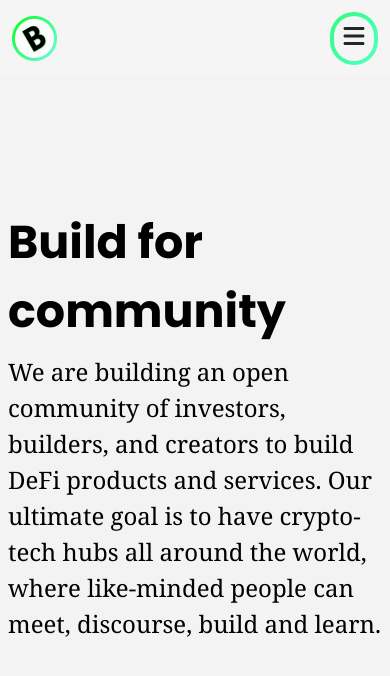
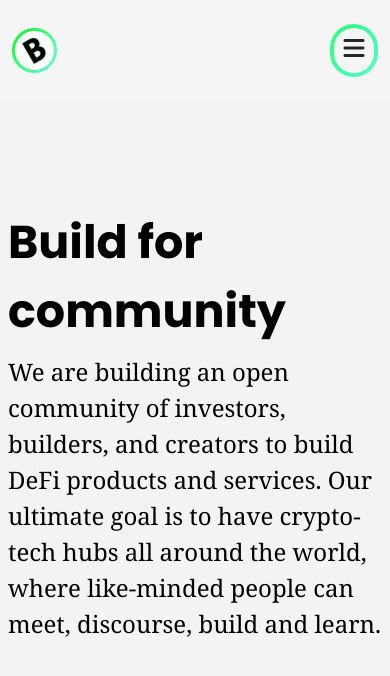
Before and after one commit to plan-b-dao/homepage, a Next.js app: page / in a window 390 px wide. Shown: the top 676 px of the page. Built offline with nearby package versions, Linux system fonts and the light colour scheme.

Commit message:
removing last commit

```diff
--- a/components/Layout.tsx
+++ b/components/Layout.tsx
@@ -17,7 +17,7 @@
 
     return (
         <div>
-            <header className={`container bg-cultured mx-auto fixed py-3 sm:py-6 px-3 flex items-center text-dark-jungle top-0 sm:relative ${mobileNav ? "bg-cultured-light" : ""}`}>
+            <header className={`container bg-cultured mx-auto fixed py-6 px-3 flex items-center text-dark-jungle top-0 sm:relative ${mobileNav ? "bg-cultured-light" : ""}`}>
                 <div className='flex'>
                     <Link href="/" >
                         <Image className='hover:cursor-pointer' src="/logo_plan_b_dao.png" width={45} height={45} alt='plan b logo' />
```
